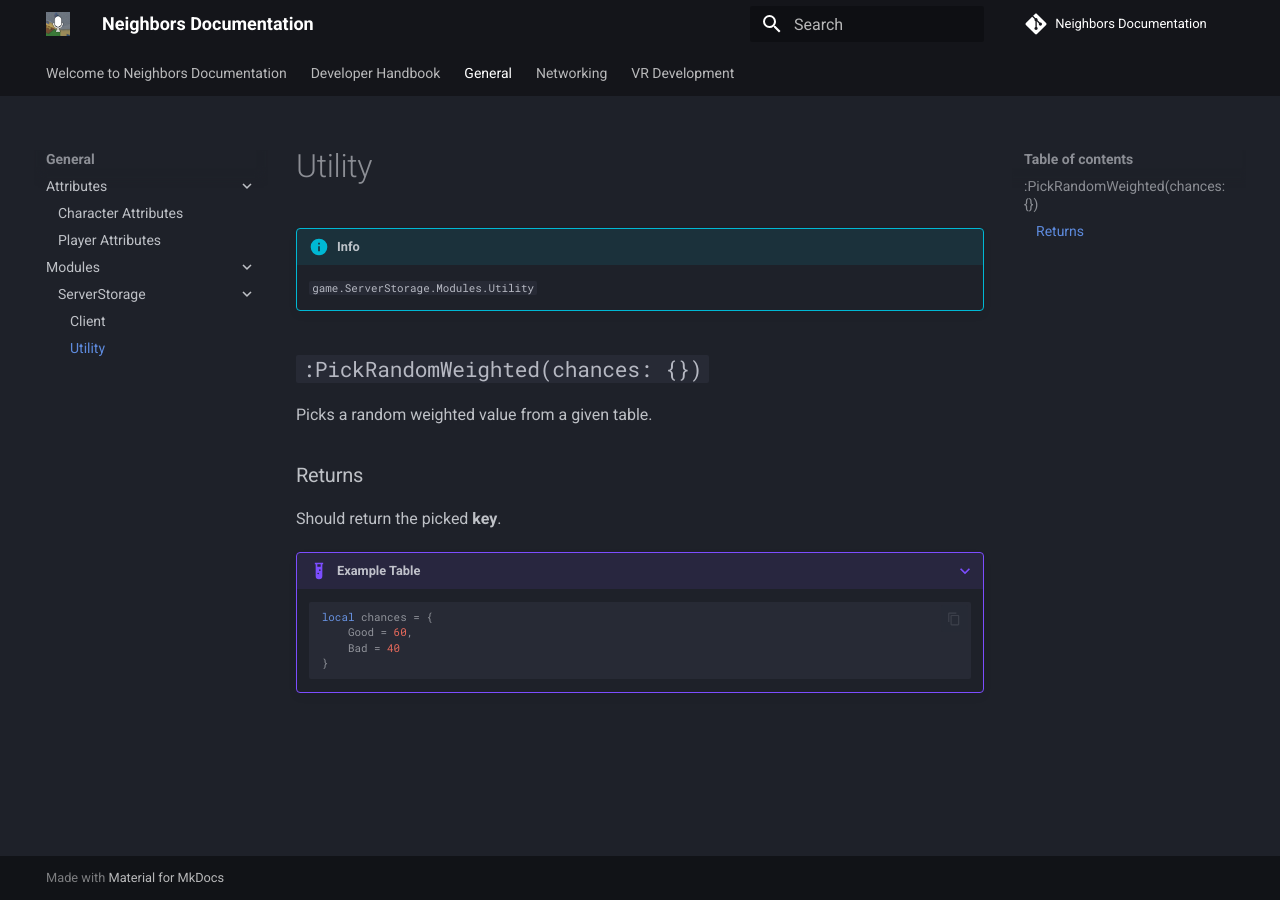
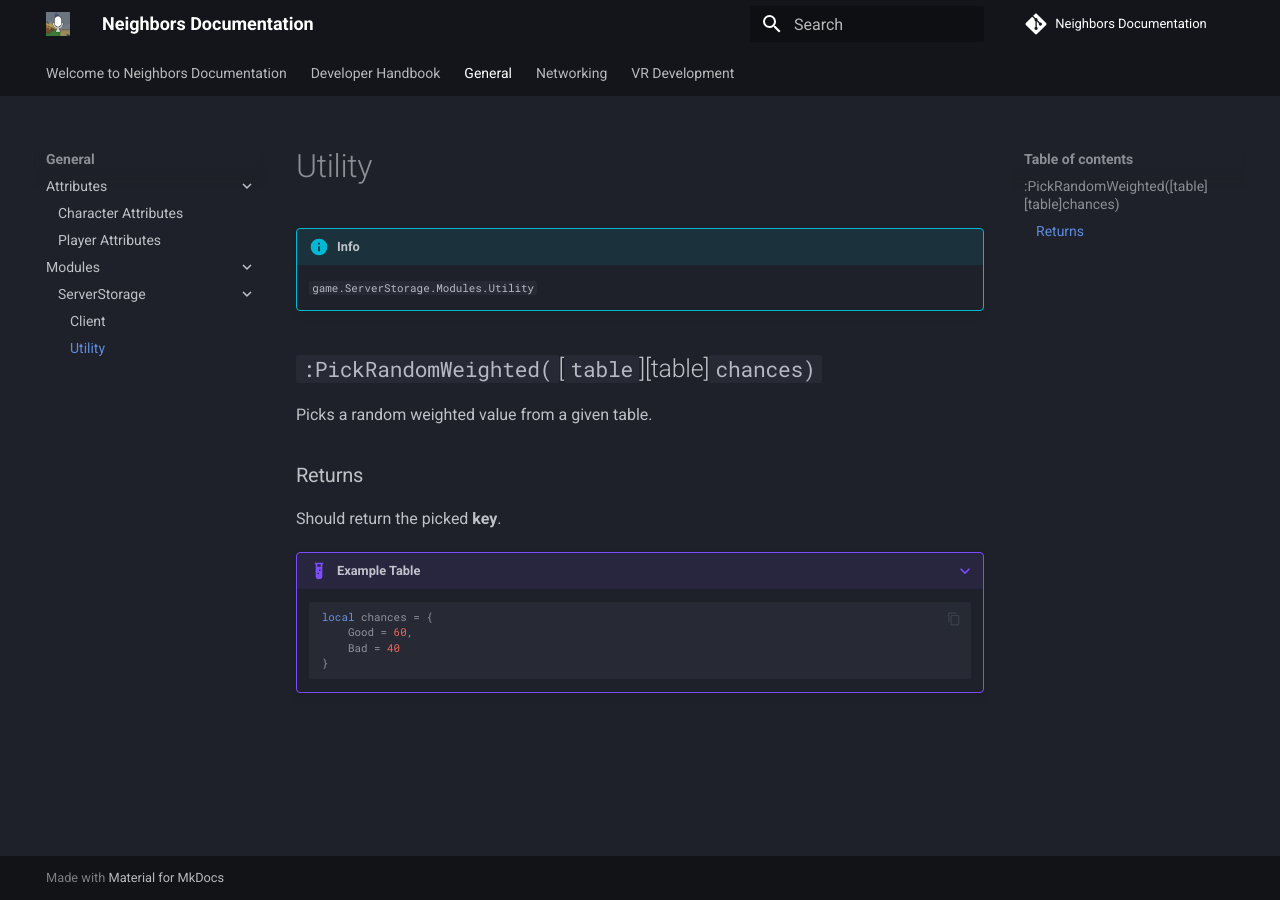
Before and after one commit to TheBoogle/neighbors-documentation, an MkDocs documentation site: the page built from docs/General/Modules/ServerStorage/Utility.md, in a window 1280 px wide. Built offline with MkDocs 1.6.1 and Material for MkDocs 9.7.7, drawn with Linux system fonts in a browser that asks for light colours; comment, search, counter and statistics services are not loaded.

Commit message:
Update Utility.md

```diff
--- a/docs/General/Modules/ServerStorage/Utility.md
+++ b/docs/General/Modules/ServerStorage/Utility.md
@@ -3,7 +3,7 @@
     ``game.ServerStorage.Modules.Utility``
 
 
-## ``:PickRandomWeighted(chances: {})``
+## `:PickRandomWeighted(`[`table`][table]` chances)`
 
 Picks a random weighted value from a given table.
 
```
